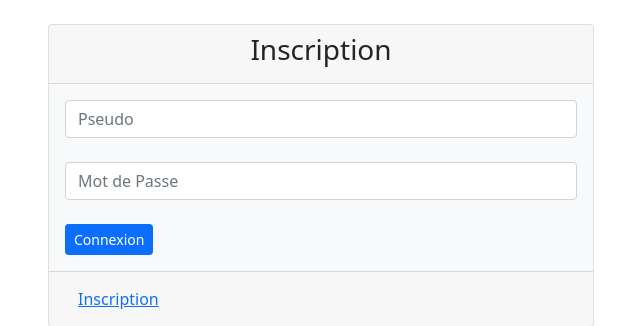
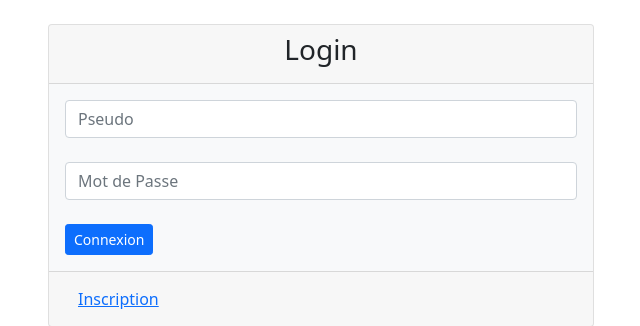
Before and after one commit to satatianass/Gestion-des-Employes, a PHP site: page /gestio-employe/ in a window 1280 px wide. Shown: the top 326 px of the page, without its empty margins (319-959 px from the left). Run offline with PHP 8.4, Linux system fonts and the light colour scheme; some libraries are stand-ins or nearby versions.

Commit message:
Update login.php

```diff
--- a/views/login.php
+++ b/views/login.php
@@ -14,7 +14,7 @@ if (isset($_POST['submit'])) {
 			<?php include('./views/includes/alerts.php')?>
 		    <div class="card">
 		    	<div class="card-header">
-		    		<h3 class="text-center">Inscription</h3>
+		    		<h3 class="text-center">Login</h3>
 		    	</div>
 		    	<div class="card-body bg-light">
 		    		<form method="post" class="mr-1" action="home">
```
